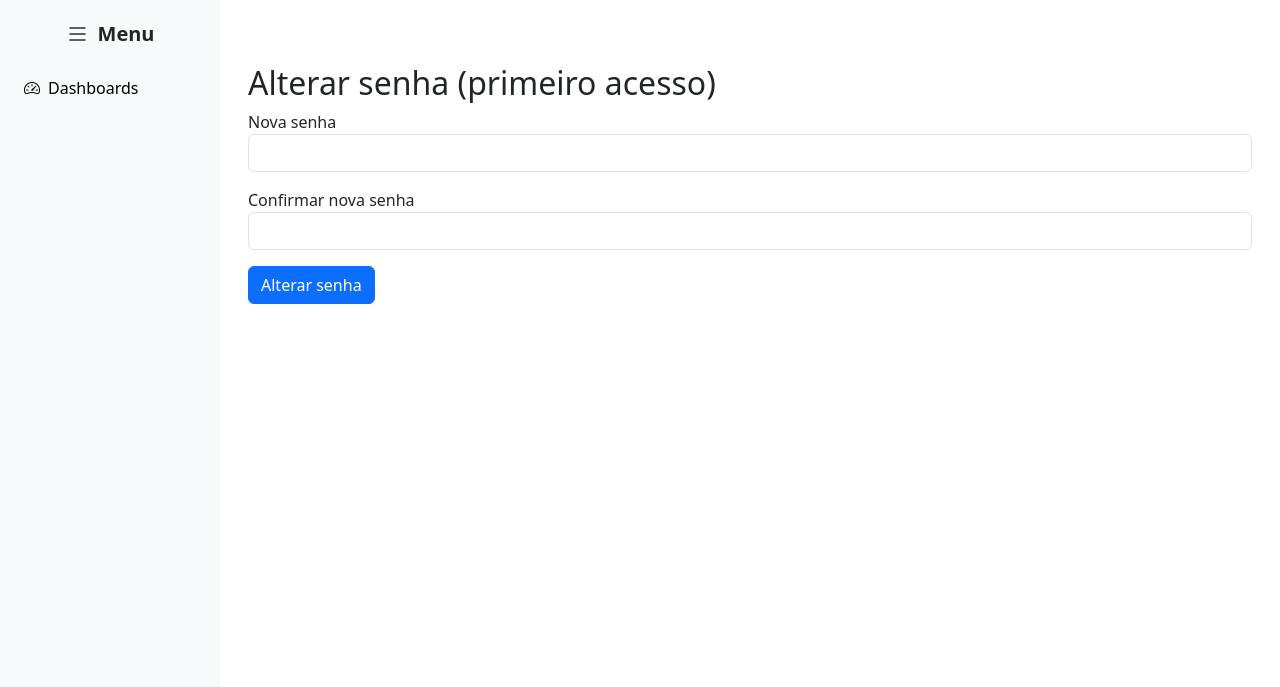
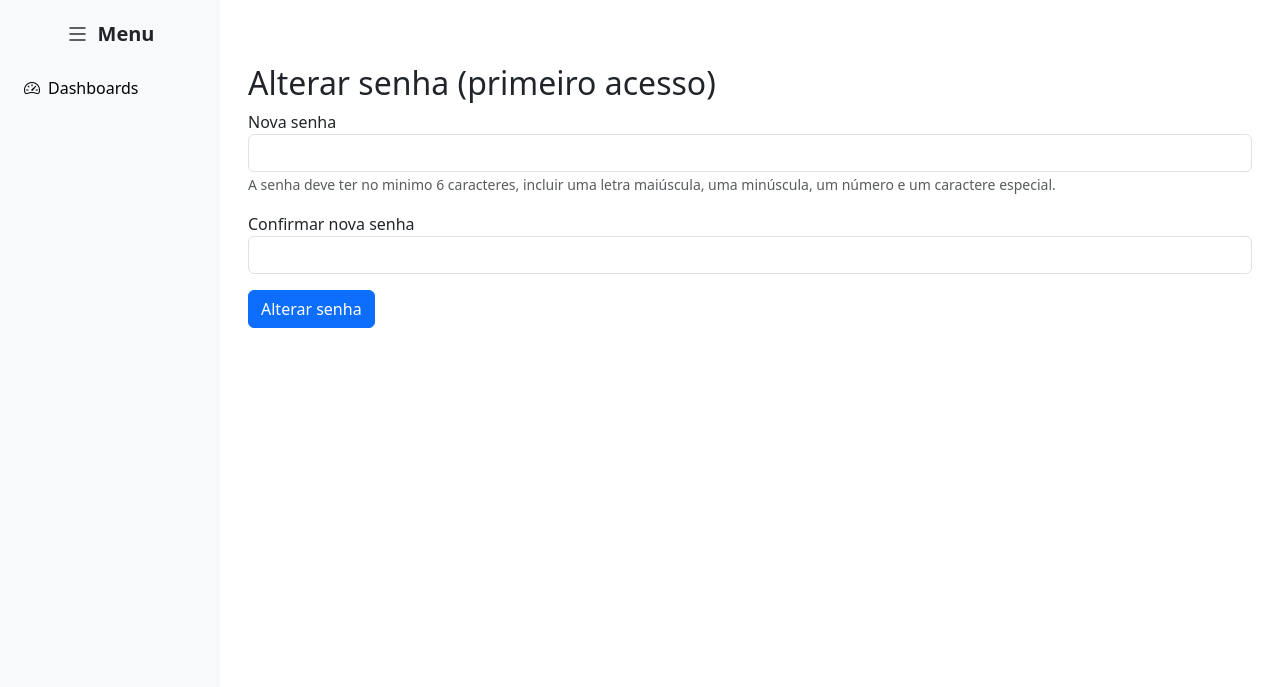
Before and after one commit to kaerto-yslan/portalpbid, a Flask app: page /primeira_troca_senha in a window 1280 px wide. Shown: the part 56-743 px from the top of the page. Run offline with Flask 3, Linux system fonts and the light colour scheme; a user stored in the database is signed in.

Commit message:
modified:   andorinha.db 	modified:   templates/login.html 	modified:   templates/primeira_troca_senha.html

```diff
--- a/templates/primeira_troca_senha.html
+++ b/templates/primeira_troca_senha.html
@@ -4,16 +4,41 @@
 {% block content %}
 <div class="container mt-5">
   <h2>Alterar senha (primeiro acesso)</h2>
-  <form method="POST">
+  <form method="POST" id="changePasswordForm">
     <div class="mb-3">
       <label>Nova senha</label>
-      <input type="password" name="new_password" class="form-control" required>
+      <input type="password" name="new_password" class="form-control" id="new_password" required>
+      <small class="form-text text-muted">
+        A senha deve ter no minimo 6 caracteres, incluir uma letra maiúscula, uma minúscula, um número e um caractere especial.
+      </small>
     </div>
     <div class="mb-3">
       <label>Confirmar nova senha</label>
-      <input type="password" name="confirm_password" class="form-control" required>
+      <input type="password" name="confirm_password" class="form-control" id="confirm_password" required>
     </div>
     <button type="submit" class="btn btn-primary">Alterar senha</button>
   </form>
 </div>
+
+<script>
+document.getElementById('changePasswordForm').addEventListener('submit', function(e) {
+    const password = document.getElementById('new_password').value;
+    const confirmPassword = document.getElementById('confirm_password').value;
+
+    // Regex para validar senha
+    const regex = /^(?=.*[a-z])(?=.*[A-Z])(?=.*\d)(?=.*[\W_]).{6,20}$/;
+
+    if (!regex.test(password)) {
+        alert('Senha inválida! Certifique-se de que ela tem no minimo 6 caracteres, uma maiúscula, uma minúscula, um número e um caractere especial.');
+        e.preventDefault();
+        return;
+    }
+
+    if (password !== confirmPassword) {
+        alert('As senhas não coincidem!');
+        e.preventDefault();
+        return;
+    }
+});
+</script>
 {% endblock %}
```
Also changed, not shown: templates/login.html (+17 -6 lines), andorinha.db.
